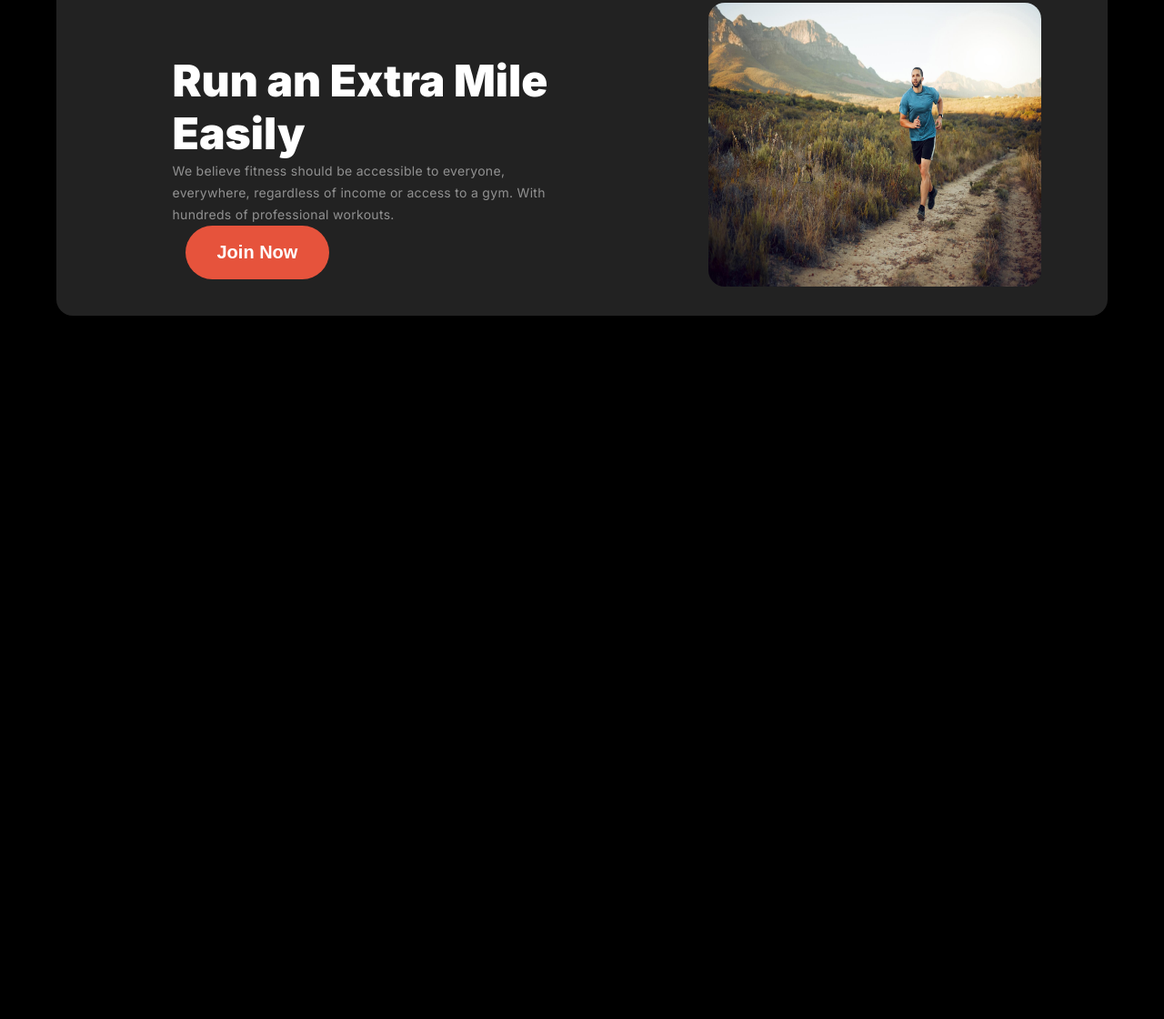
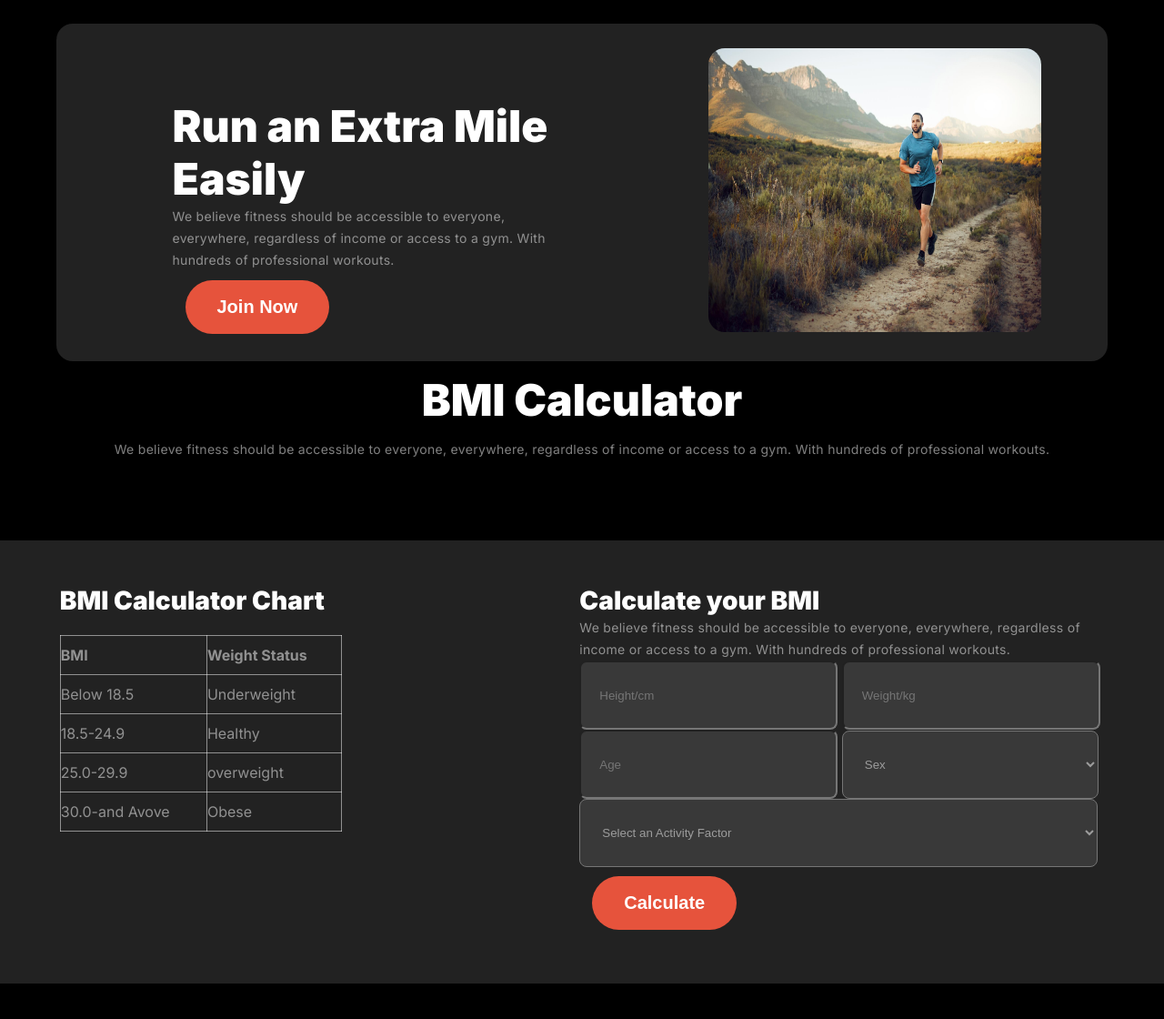
Before and after one commit to RizbiAhmmad/Assignment-2-solution-Creating-Fitness-Website-, a plain HTML site: page index.html in a window 1280 px wide. Shown: the part 1170-2290 px from the top of the page at 91% size. Before the commit the page ends 1519 px from the top, so only its background shows below. Drawn offline with Linux system fonts and the light colour scheme; a web font is replaced by a local one.

Commit message:
adding BMI section

```diff
--- a/index.html
+++ b/index.html
@@ -36,7 +36,7 @@
             </div>
 
             <div>
-            <img class="banner-image" src="./images/Images 2.png" alt="">
+            <img class="banner-image" src="./images/Images 2.png" alt="Loading...">
             </div>
         </div>
 
@@ -46,8 +46,8 @@
 
         <section class="habit">
             <div>
-                <h2 class="habit-title">Change Your habits</h2>
-                <p class="habit-desc">
+                <h2 class="title">Change Your habits</h2>
+                <p class="description">
                     We believe fitness should be accessible to everyone,everywhere,regardless
                     income or <br>access to a gym
                 </p>
@@ -57,7 +57,7 @@
             <div class="habit-container">
                 <div class="habit-ihp">
                     <div>
-                        <img class="habit-img" src="./images/image 3.png" alt="">
+                        <img class="habit-img" src="./images/image 3.png" alt="Loading...">
                         <h4 class="habit-types">Movement</h4>
                         <p class="habit-description">We believe fitness should be accessible for everyone</p>
                     </div>
@@ -65,7 +65,7 @@
 
                 <div class="habit-ihp">
                     <div>
-                        <img class="habit-img" src="./images/image 2.png" alt="">
+                        <img class="habit-img" src="./images/image 2.png" alt="Loading...">
                         <h4 class="habit-types">Time</h4>
                         <p class="habit-description">We believe fitness should be accessible for everyone</p>
                     </div>
@@ -73,7 +73,7 @@
 
                 <div class="habit-ihp">
                     <div>
-                        <img class="habit-img" src="./images/image 4.png" alt="">
+                        <img class="habit-img" src="./images/image 4.png" alt="Loading...">
                         <h4 class="habit-types">Practice</h4>
                         <p class="habit-description">We believe fitness should be accessible for everyone</p>
                     </div>
@@ -81,7 +81,7 @@
 
                 <div class="habit-ihp">
                     <div>
-                        <img class="habit-img" src="./images/image 5.png" alt="">
+                        <img class="habit-img" src="./images/image 5.png" alt="Loading...">
                         <h4 class="habit-types">Weight Loss</h4>
                         <p class="habit-description">We believe fitness should be accessible for everyone</p>
                     </div>
@@ -104,8 +104,80 @@
                     <button class="btn-primary">Join Now</button>
                 </div>
                 <div>
-                  <img class="run-pic" src="./images/run.jpg" alt="">
+                  <img class="run-pic" src="./images/run.jpg" alt="Loading...">
                 </div>
+            </div>
+
+        </section>
+
+        <!-- BMI section -->
+
+
+            <div>
+                <h4 class="title">BMI Calculator</h4>
+                <p class="description">We believe fitness should be accessible to everyone,
+                   everywhere, regardless of income or access to a gym. With
+                   hundreds of professional workouts.</p>
+            </div>
+        <section class="bmi-container">
+            <div class="bmi">
+
+                <div class="bmi-table">
+                    <h3 class="bmi-title">BMI Calculator Chart</h3>
+                    <table>
+                        <tr>
+                            <th>BMI</th>
+                            <th>Weight Status</th>
+                        </tr>
+                        <tr>
+                            <td>Below 18.5</td>
+                            <td>Underweight</td>
+                        </tr>
+                        <tr>
+                            <td>18.5-24.9</td>
+                            <td>Healthy</td>
+                        </tr>
+
+                        <tr>
+                            <td>25.0-29.9</td>
+                            <td>overweight</td>
+                        </tr>
+
+                        <tr>
+                            <td>30.0-and Avove</td>
+                            <td>Obese</td>
+                        </tr>
+
+                    </table>
+
+                </div>
+                    <div class="bmi-form">
+                        <h3 class="bmi-title">Calculate your BMI</h3>
+                        <p class="bmi-description">We believe fitness should be accessible to everyone,
+                            everywhere, regardless of income or access to a gym. With
+                            hundreds of professional workouts.</p>
+
+                        <form>
+
+                            <input type="number" id="height" placeholder="Height/cm">
+                            <input type="number" id="weight" placeholder="Weight/kg">
+                            <br>
+                            <input type="number" id="age" placeholder="Age">
+                            <select id="sex">
+                                <option value="">Sex</option>
+                                <option value="male">Male</option>
+                                <option value="female">Female</option>
+                            </select>
+                            <br>
+                            <select id="select-af">
+                                <option value="">Select an Activity Factor</option>
+                                </select>
+                            <br>
+                            <button type="button" class="btn-primary" onclick="calculateBMI()">Calculate</button>
+                        </form>
+
+                    </div>
+
             </div>
 
         </section>
--- a/styles/style.css
+++ b/styles/style.css
@@ -5,7 +5,7 @@
 .miami{
     font-family: 'Miami', sans-serif;
     font-style: italic;
-    font-weight: 300;
+    font-weight: 100;
 }
 
 body{
@@ -92,17 +92,6 @@ header{
     margin-left: 160px auto;
 }
 
-/* .banner-container{
-    width: 520px;
-    height: 540px;
-    margin-left: 50px;
-    margin-top: 80px;
-    /* margin-left: 190px;
-    margin-top: 200px; */
-    /* margin: 71px 0px;
-    border: 1px solid red;
-} */
-
 .banner-title{
     width: 520px;
     height: 282px;
@@ -139,6 +128,7 @@ header{
     margin: 0px 14px;
     justify-content: left;
     cursor: pointer;
+    margin-top: 10px;
 
 }
 
@@ -163,7 +153,7 @@ header{
 
 /* habit style */
 
-.habit-title{
+.title{
     color: white;
     font-size: 48px;
     font-weight: 900;
@@ -174,7 +164,7 @@ header{
     padding: 0px;
 }
 
-.habit-desc{
+.description{
 color: rgba(255, 255, 255, 0.5);
 font-size: 14px;
 font-weight: 400;
@@ -229,6 +219,9 @@ text-align: center;
 
 
 /* run style */
+.run{
+    margin-top: 50px;
+}
 
 .run-container{
     display: flex;
@@ -282,3 +275,93 @@ justify-content: left;
     margin-bottom: 30px;
     border-radius: 18px;
 }
+
+/* BMI styles */
+.bmi-container{
+    width: 1440px auto;
+    height: 487px;
+    margin: 88px 0px;
+    background: rgb(34, 34, 34);
+}
+.bmi{
+    display: flex;
+    justify-content: space-around;
+}
+
+.bmi-table{
+    color: white;
+    /* margin-left: 100px; */
+    margin-top: 50px;
+    /* /* justify-content: center; */
+    /* align-items: center; */
+}
+.bmi-title{
+    width: 440px;
+    height: 34px;
+    justify-content:left;
+    text-align: left;
+    font-size: 28px;
+    font-weight: 900;
+    line-height: 120%;
+    letter-spacing: 0%;
+    color: white;
+}
+
+
+table{
+    width: 310px;
+    height: 216px;
+    text-align: left;
+    margin-top: 20px;
+    border-collapse: collapse;
+}
+td, th {
+    color: rgba(255, 255, 255, 0.5);
+    border: 1px solid rgba(255, 255, 255, 0.5);
+}
+
+.bmi-form{
+    width: 577px;
+    height: 386px;
+    margin-top: 50px;
+}
+.bmi-description{
+    width: 577px;
+    height: 48px;
+    color: rgba(255, 255, 255, 0.5);
+    font-size: 14px;
+    font-weight: 400;
+    line-height: 24px;
+    letter-spacing: 0.3px;
+    text-align: left;
+}
+
+#height, #weight, #age{
+    width: 220px;
+    height: 48px;
+    align-items: center;
+    padding: 12px 40px 12px 20px;
+    border-radius: 8px;
+    background: rgba(255, 255, 255, 0.1);
+}
+#sex{
+    width: 282px;
+    height: 75px;
+    align-items: center;
+    padding: 12px 40px 12px 20px;
+    border-radius: 8px;
+    background: rgba(255, 255, 255, 0.1);
+    color: rgba(255, 255, 255, 0.5);
+
+}
+
+#select-af{
+    width: 570px;
+    height: 75px;
+    align-items: center;
+    padding: 12px 40px 12px 20px;
+    border-radius: 8px;
+    background: rgba(255, 255, 255, 0.1);
+    color: rgba(255, 255, 255, 0.5);
+
+}
```
